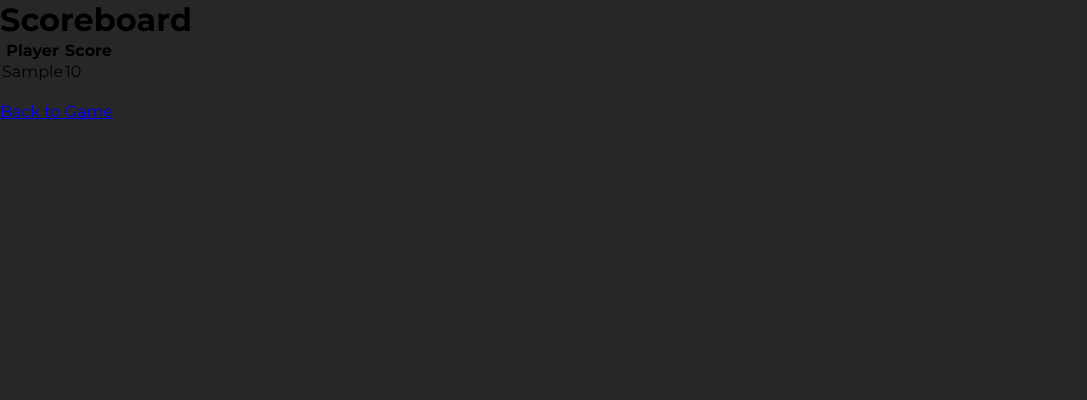
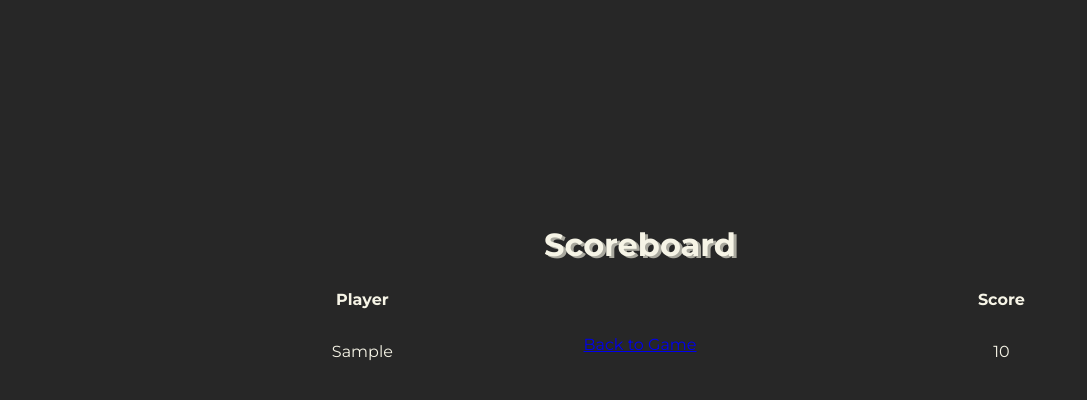
Before and after one commit to RCHennig/Schule-LH, a Flask app: page /scores in a window 1280 px wide. Shown: the top 400 px of the page, without its empty margins (0-1087 px from the left). Run offline with Flask 3, Linux system fonts and the light colour scheme; tables that the repository leaves empty hold one stand-in row (values such as "Sample post").

Commit message:
Frontend changes

```diff
--- a/Bak/flaskNumberGuesser/static/styles/game.css
+++ b/Bak/flaskNumberGuesser/static/styles/game.css
@@ -19,6 +19,9 @@ body {
     width: 100%;
 }
 
+h1{
+    filter: drop-shadow(3.5px 2px 0.25px #a9a89e);
+}
 .gbtn{
     font-family: "Montserrat", sans-serif;
     background: #272727;
@@ -30,6 +33,8 @@ body {
     border-radius: 5px;
     border: 2px solid #f6f4e6;
     padding: 5px;
+    filter: drop-shadow(3.5px 2px 0.25px #a9a89e);
+
 }
 
 .submitForm{
--- a/Bak/flaskNumberGuesser/static/styles/menu.css
+++ b/Bak/flaskNumberGuesser/static/styles/menu.css
@@ -33,7 +33,11 @@ body {
 
 .navMenu a:hover {
   color: #fddb3a;
+  filter: drop-shadow(2.25px -2px 0.25px #808078);
+  font-weight: 800;
 }
+
+
 
 .navMenu .dot {
   width: 7px;
--- a/Bak/flaskNumberGuesser/static/styles/scores.css
+++ b/Bak/flaskNumberGuesser/static/styles/scores.css
@@ -7,6 +7,25 @@
 }
 
 body {
-  background: #272727;
-  font-family: "Montserrat", sans-serif;
+    background: #272727;
+    color: #f6f4e6;
+    text-align: center;
+    font-family: "Montserrat", sans-serif !important;
+    line-height: 50px;
+    margin-top: -60px;
+    position: absolute;
+    top: 35%;
+    width: 100%;
 }
+h1{
+    filter: drop-shadow(3.5px 2px 0.25px #a9a89e);
+}
+table{
+    text-align: center;
+    font-family: "Montserrat", sans-serif !important;
+    line-height: 50px;
+    margin-top: 0px;
+    position: absolute;
+    top: 35%;
+    width: 100%;
+}
```
